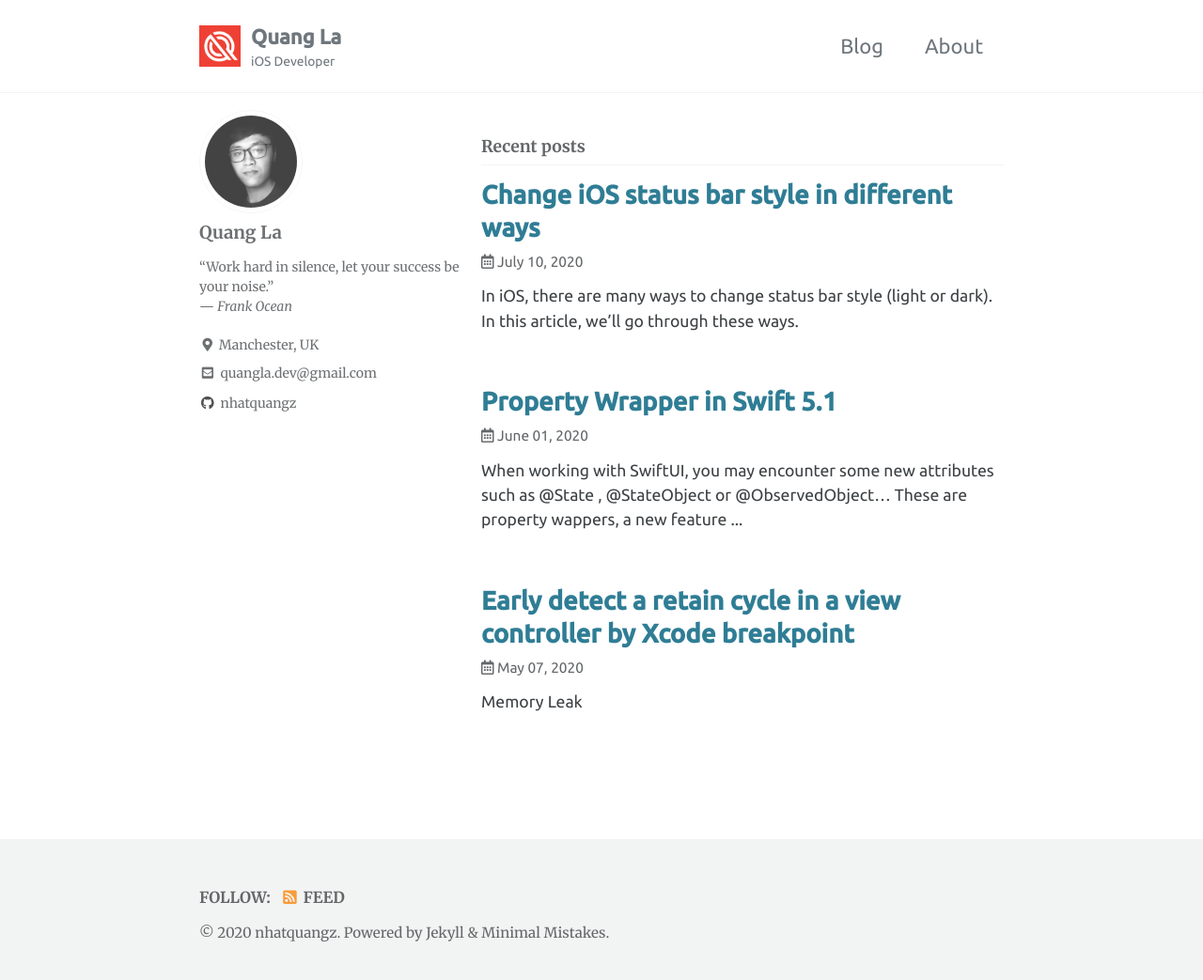
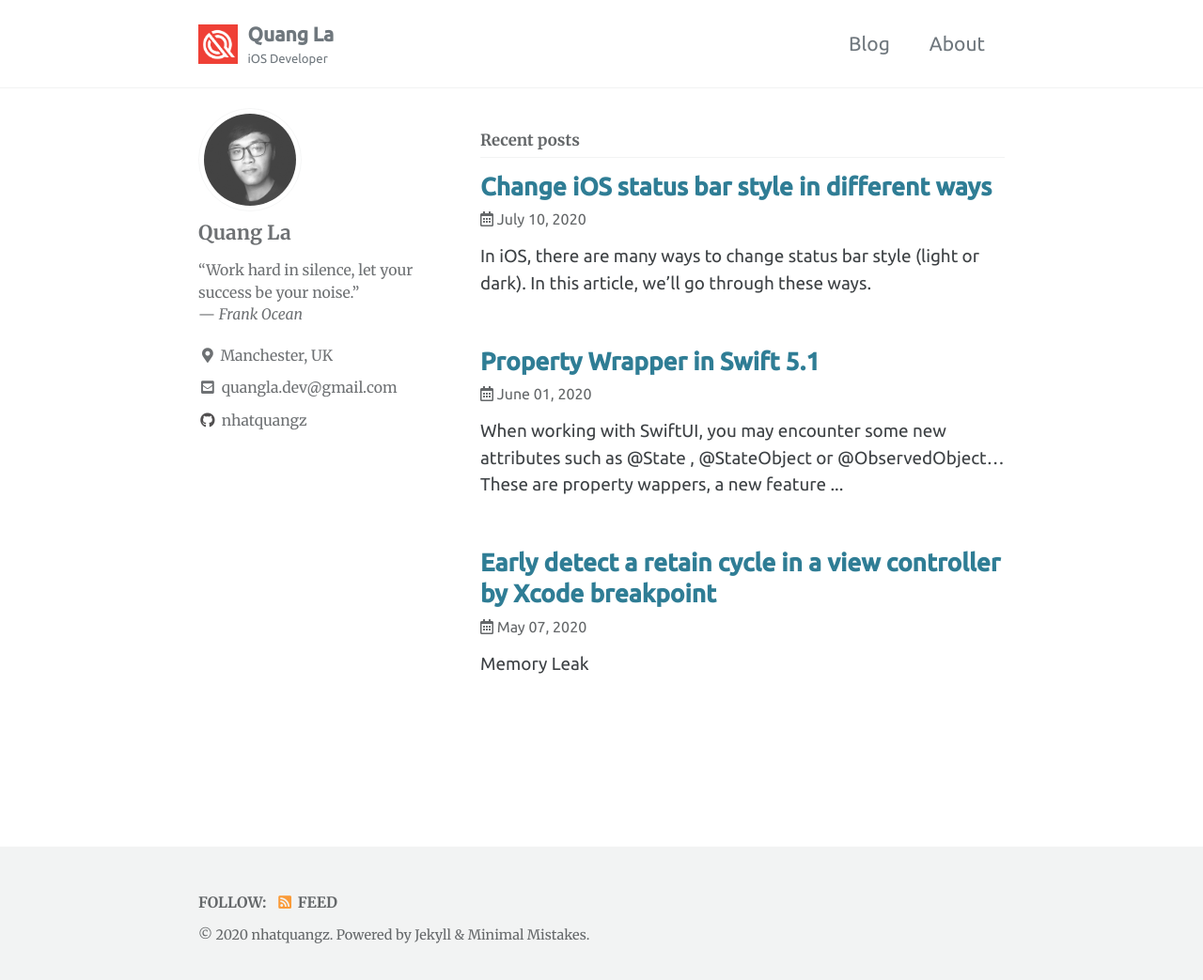
Before and after one commit to nhatquangz/nhatquangz.github.io, a Jekyll site: the page built from index.html, in a window 1280 px wide and 1049 px high. Shown: the top 1043 px of the window at 94% size. Built offline with Jekyll 4.4.1, drawn with Linux system fonts in a browser that asks for light colours; cached includes are drawn as plain includes; the list of posts is cut into pages by our own code.

Commit message:
[Page] - Update config

```diff
--- a/_sass/minimal-mistakes/_notices.scss
+++ b/_sass/minimal-mistakes/_notices.scss
@@ -15,7 +15,7 @@
   padding: 1em;
   color: $dark-gray;
   font-family: $global-font-family;
-  font-size: $type-size-6 !important;
+  // font-size: $type-size-6 !important;
   text-indent: initial; /* override*/
   background-color: mix(#fff, $notice-color, 90%);
   border-radius: $border-radius;
--- a/assets/css/main.scss
+++ b/assets/css/main.scss
@@ -18,13 +18,13 @@ $ubuntu: "Ubuntu", Arial, sans-serif !default;
   margin-top: 0.7em;
   font-family: $ubuntu;
   font-weight: 400;
-  font-size: 0.8em;
+  font-size: 0.9em;
 }
 
 .archive__item .page__meta {
     font-family: $ubuntu;
     font-weight: 400;
-    font-size: 0.7em;
+    // font-size: 0.7em;
 }
 
 .page__content {
@@ -48,13 +48,19 @@ $ubuntu: "Ubuntu", Arial, sans-serif !default;
   margin-top: 0em;
 }
 
+.list__item {
+  .page__meta {
+    font-size: initial;
+  }
+}
+
 .highlighter-rouge {
     color: #4e91a5;
     background-color: #4e91a524;
 }
 
 .sidebar {
-  font-size: 0.85em;
+  // font-size: 0.85em;
 }
 
 .sidebar .author__name {
@@ -138,3 +144,25 @@ $ubuntu: "Ubuntu", Arial, sans-serif !default;
     }
   }
 }
+
+html {
+  /* apply a natural box layout model to all elements */
+  box-sizing: border-box;
+  background-color: $background-color;
+  font-size: 19px;
+
+  @include breakpoint($medium) {
+    font-size: 20px;
+  }
+
+  @include breakpoint($large) {
+    font-size: 21.5px;
+  }
+
+  @include breakpoint($x-large) {
+    font-size: 21px;
+  }
+
+  -webkit-text-size-adjust: 100%;
+  -ms-text-size-adjust: 100%;
+}
```
